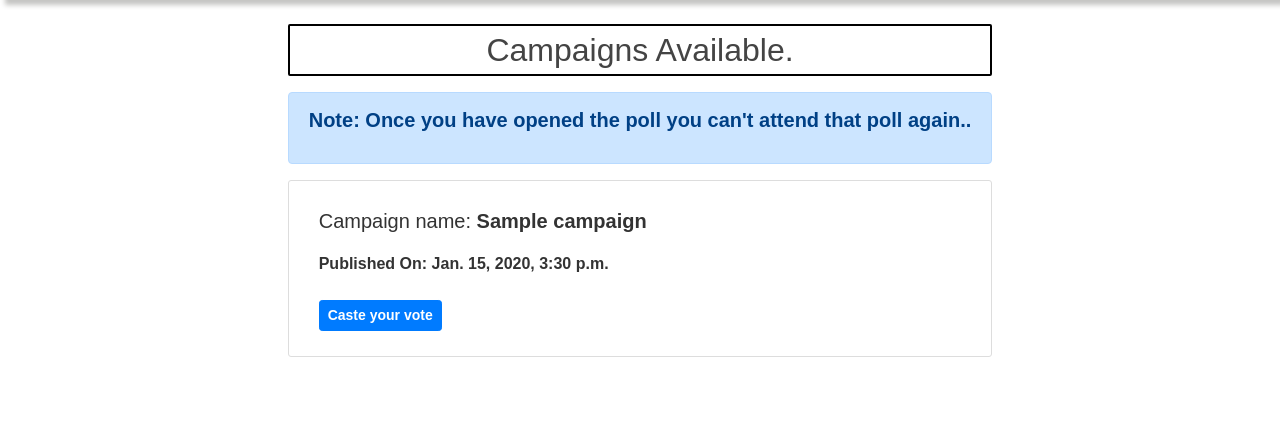
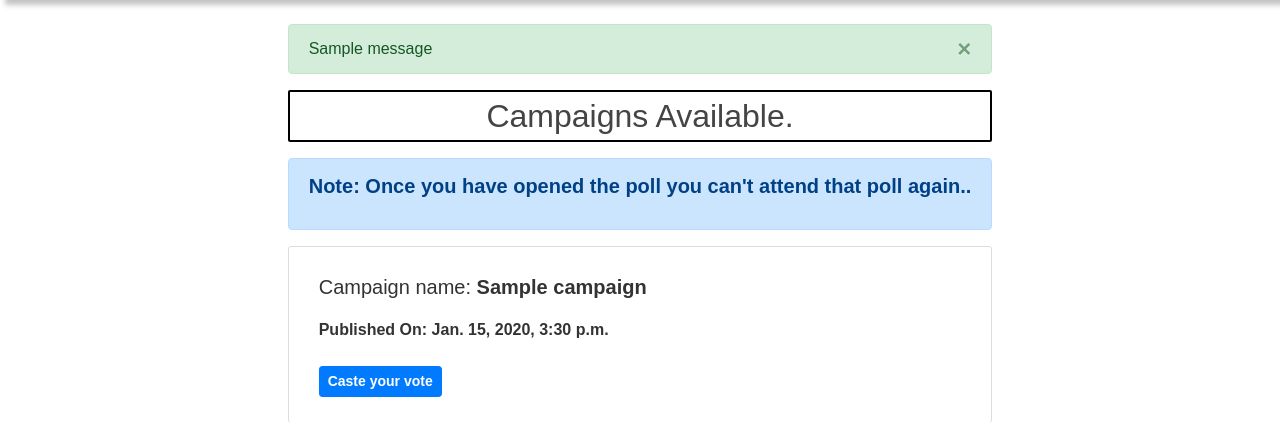
Before and after one commit to ahn1305/Suffrage, a Django app: page /campaigns/ in a window 1280 px wide. Shown: the part 56-478 px from the top of the page. Run offline with Django 3.2, Linux system fonts and the light colour scheme; tables that the repository leaves empty hold one stand-in row (values such as "Sample post"); one stand-in notice (Sample message) is shown; some web fonts are replaced.

Commit message:
migrations were re-run, html code for displaying the messages was added, and changes in that validation backend

```diff
--- a/templates/base.html
+++ b/templates/base.html
@@ -16,6 +16,16 @@
 		<div class ="row">
 
 			<div class =".col-md-6 m-auto">
+			     {% if messages %}
+                {% for message in messages %}
+                 <div class="alert alert-{{ message.tags }} alert-dismissible" role="alert">
+                <button type="button" class="close" data-dismiss="alert" aria-label="Close">
+                    <span aria-hidden="true">&times;</span>
+                </button>
+                {{ message }}
+              </div>
+                {% endfor %}
+                {% endif %}
 				{% block content %}{% endblock %}
 			</div>
 
--- a/templates/campaigns/index.html
+++ b/templates/campaigns/index.html
@@ -6,11 +6,13 @@
 </div>
 {% if latest_candidate_list %}
 {% for campaign in latest_candidate_list %}
+
 <div class = "content-section">
 <div class ="card-mb-3">
 	<div class ="card-body">
 		<p>Campaign name: <b>{{ campaign.organization_name }}</b></p>
 		<b>Published On: {{ campaign.pub_date }}</b><br><br>
+
 		<a href ="{% url 'campaigns:detail' campaign.id %}" class ="btn btn-primary btn-sm"><b>Caste your vote</b></a>
 		{% comment %} <a href ="{% url 'campaigns:results' campaign.id %}" class ="btn btn-secondary btn-sm">Results</a> {% endcomment %}
 	</div>
```
Also changed, not shown: campaigns/views.py (+6 -3 lines), campaigns/migrations/0001_initial.py, db.sqlite3, users/migrations/0001_initial.py.
